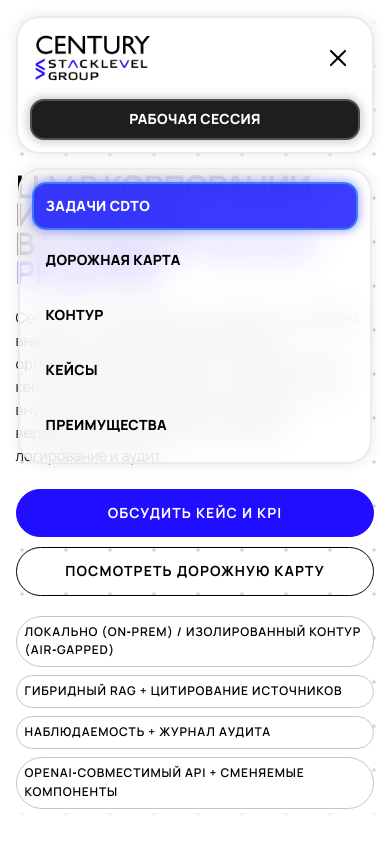
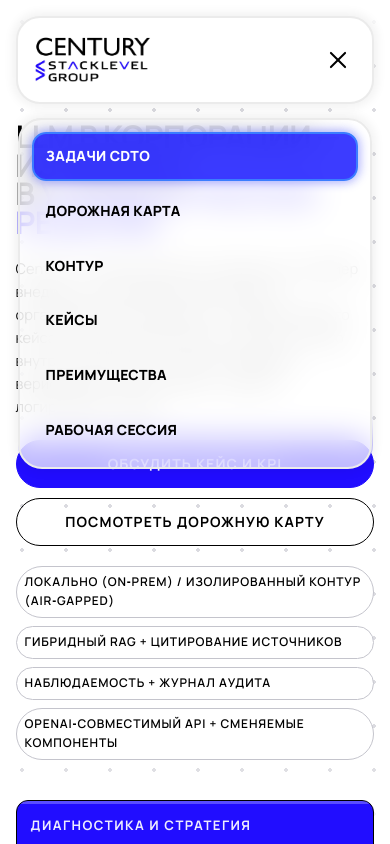
Before and after one commit to STACKLEVEL-AI/century-ai-next, a Next.js app: page / in a window 390 px wide. Both pictures are taken after a click on the button 338 px from the left and 58 px from the top of the page. Shown: the top 844 px of the page. Built offline with nearby package versions, Linux system fonts and the light colour scheme; no server answers.

Commit message:
fix footer proportions and put button to burger menu when width < 1280px

```diff
--- a/src/app/globals.css
+++ b/src/app/globals.css
@@ -379,6 +379,10 @@ a {
   background: rgba(0, 0, 255, 0.766);
   border: 2px solid rgb(59, 125, 255);
   box-shadow: 0 0 10px 2px rgba(27, 38, 249, 0.35);
+}
+
+.nav-cta {
+  display: none;
 }
 
 .header-tools {
@@ -2473,6 +2477,9 @@ footer section {
   min-height: 100vh;
   scroll-snap-align: end;
   background: linear-gradient(to bottom, var(--blue), rgb(from var(--blue) calc(r - 50) calc(g - 50) calc(b - 50)));
+  display: flex;
+  flex-direction: column;
+  justify-content: end;
 }
 
 .site-footer {
@@ -2606,7 +2613,7 @@ footer section {
 .footer-big-century {
   display: flex;
   justify-content: center;
-  padding: 42px 0;
+  padding: 56px 0;
 }
 
 .social{
@@ -2779,11 +2786,15 @@ footer section {
     backdrop-filter: none;
   }
 
+  .header-main {
+    grid-template-columns: auto 1fr;
+  }
+
   .burger-btn {
     display: flex;
     align-items: center;
     justify-content: center;
-    order: 2;
+    justify-self:last baseline;
   }
 
   .main-nav {
@@ -2820,11 +2831,12 @@ footer section {
     white-space: normal;
   }
 
+  .nav-cta {
+    display: inline;
+  }
+
   .header-tools {
-    order: 0;
-    width: auto;
-    justify-content: flex-end;
-    gap: 8px;
+    display: none;
   }
 
   .hero-layout {
@@ -3028,21 +3040,9 @@ footer section {
    ========================================================= */
 @media (max-width: 480px) {
   .header-main {
-    grid-template-columns: 1fr auto;
-    grid-template-rows: auto auto;
+    grid-template-columns: auto 1fr;
     padding: 12px 12px;
     gap: 12px;
-  }
-
-  .header-cta {
-    grid-column: 1 / -1;
-    grid-row: 2;
-    justify-content: center;
-    text-align: center;
-  }
-
-  .header-tools {
-    display: contents;
   }
 
   .section {
@@ -3147,11 +3147,6 @@ footer section {
 
   .metric-value {
     font-size: 1.3rem;
-  }
-
-  .header-cta {
-    padding: 8px 12px;
-    font-size: 0.75rem;
   }
 
   .btn {
--- a/src/components/Header.tsx
+++ b/src/components/Header.tsx
@@ -172,6 +172,9 @@ export default function Header() {
           <a href="#motion" onClick={closeMenu}>
             Преимущества
           </a>
+          <a href="#contact" className="nav-cta" onClick={closeMenu}>
+            Рабочая сессия
+          </a>
         </nav>
 
         <div className="header-tools">
```
